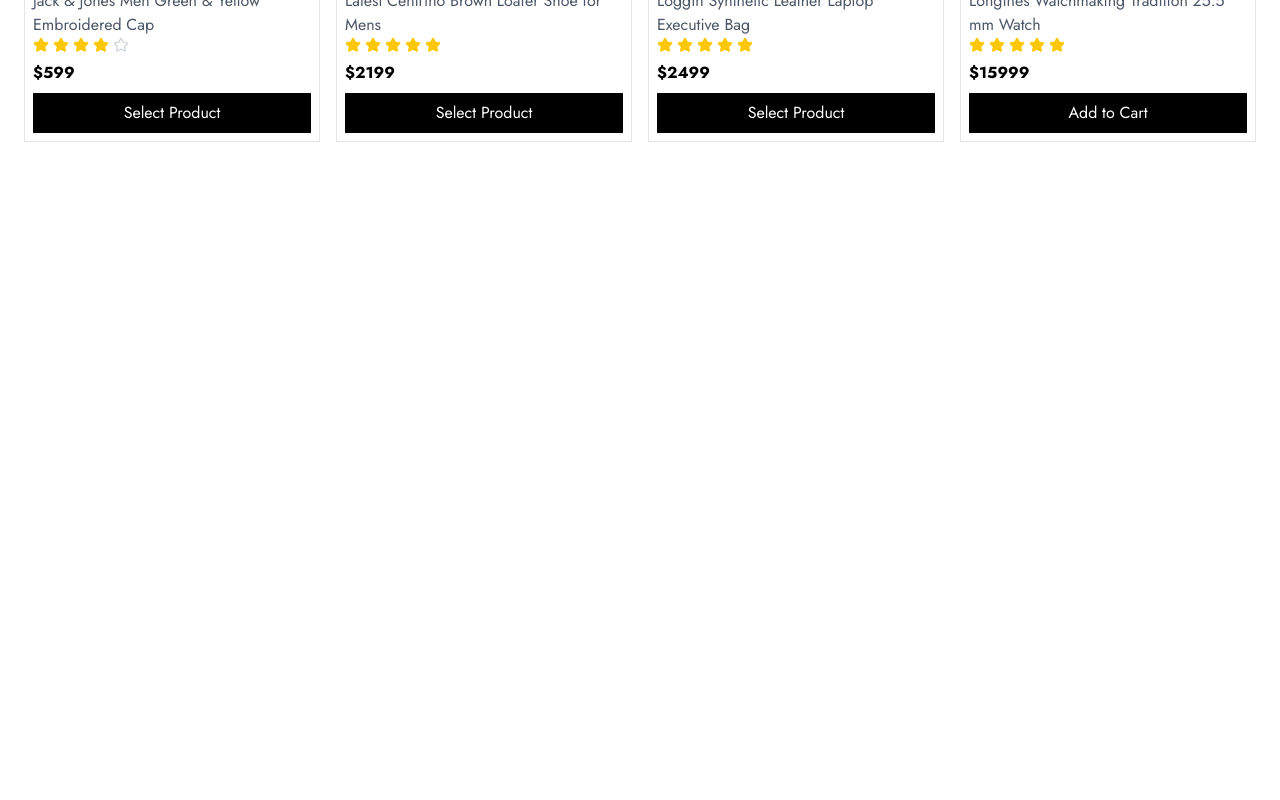
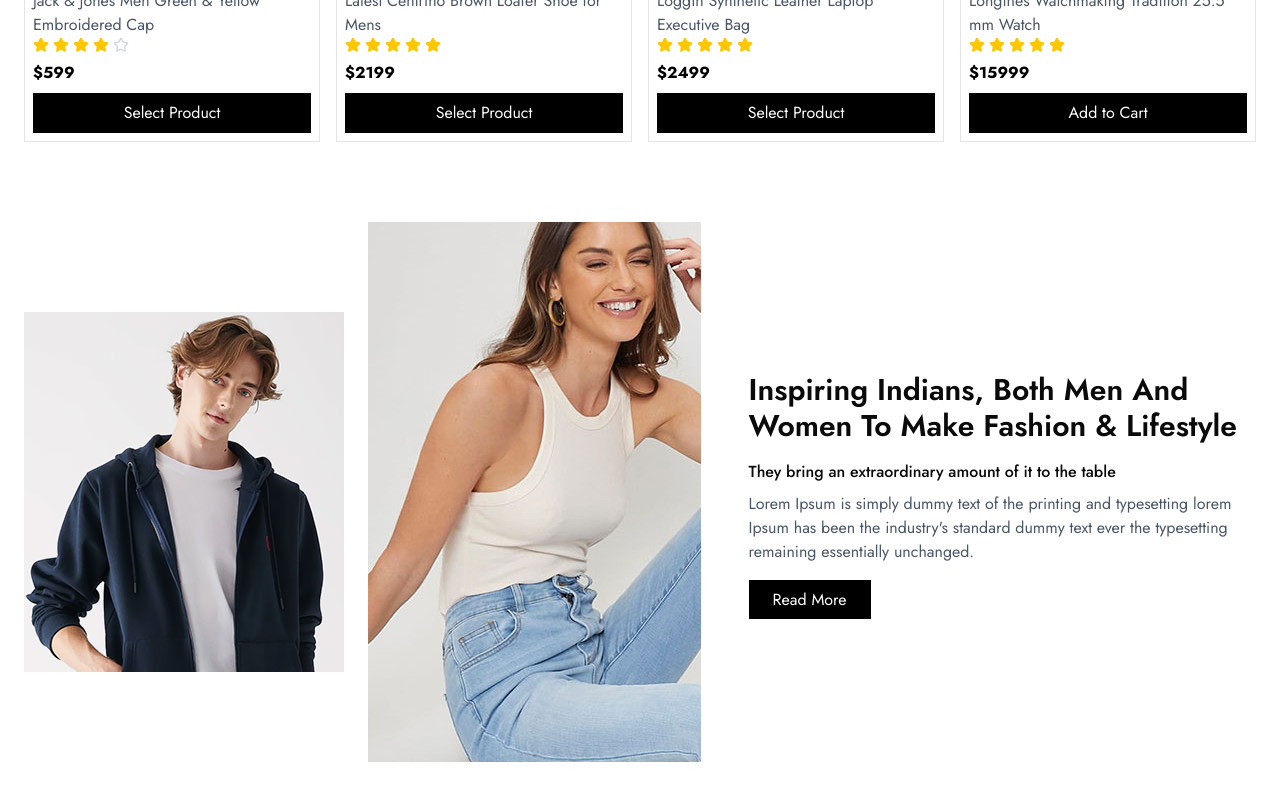
Before and after one commit to MdShahinDev/styla, a Next.js app: page / in a window 1280 px wide. Shown: the part 2752-3552 px from the top of the page. Before the commit the page ends 2974 px from the top, so only its background shows below. Built offline with nearby package versions, Linux system fonts and the light colour scheme.

Commit message:
PRomotional Section

```diff
--- a/src/app/page.tsx
+++ b/src/app/page.tsx
@@ -1,6 +1,7 @@
 import BestSellingProduct from '@/components/HomeComponent/BestSellingProduct';
 import Categories from '@/components/HomeComponent/Categories';
 import FeatureSection from '@/components/HomeComponent/FeatureSection';
+import HomePromotion from '@/components/HomeComponent/HomePromotion';
 import SectionHeading from '@/components/HomeComponent/SectionHeading';
 import HeaderSlider from '@/components/SwiperComponent/HeaderSlider';
 
@@ -13,6 +14,7 @@ export default function Home() {
       <FeatureSection/>
       <SectionHeading title='Our Best Selling Product' subtitle='Explore Our Best Selling product'/>
       <BestSellingProduct/>
+      <HomePromotion/>
     </section>
   );
 }
--- a/src/components/HomeComponent/BestSellingProduct.tsx
+++ b/src/components/HomeComponent/BestSellingProduct.tsx
@@ -7,8 +7,6 @@ import Container from '../layout/Container';
 import { StarRating } from '../customui/StarRating';
 const BestSellingProduct = () => {
   const BestSellingProduct: Product[] = products.filter((item) => item.best_selling == true);
-  console.log('Best Selling', BestSellingProduct);
-
   return (
     <div>
       <Container>
@@ -21,16 +19,16 @@ const BestSellingProduct = () => {
                   <Image src={item.images[0]} alt={item.name} className="cursor-pointer mb-4" />
                 </div>
                 <p className="bg-gray-300 w-fit px-2 py-0.5 mb-2 text-gray-600 rounded-xs">{item.category}</p>
-                <Link href={`/product/${item.slug}`} className="text-base text-gray-600 min-h-[48px]">
+                <Link href={`/product/${item.slug}`} className="text-base text-gray-600 min-h-12">
                   {item.name}
                 </Link>
                 <div className="mb-2">
                   <StarRating rating={item.review.rating} />
                 </div>
                 <p className="text-black font-bold mb-2">${item.price}</p>
-                {item.color.length === 0 && item.size.length === 0 ? <Link href="/" className="mt-auto block bg-black text-white w-full text-center py-2">
+                {item.color.length === 0 && item.size.length === 0 ? <Link href="/" className="mt-auto block bg-black text-white w-full text-center py-2 hover:bg-black/90 transition-all duration-500">
                   Add to Cart
-                </Link> :<Link href={`/product/${item.slug}`} className="mt-auto block bg-black text-white w-full text-center py-2">
+                </Link> :<Link href={`/product/${item.slug}`} className="mt-auto block  bg-black text-white w-full text-center py-2 hover:bg-black/90 transition-all duration-500">
                   Select Product
                 </Link> }
               </div>
--- /dev/null
+++ b/src/components/HomeComponent/HomePromotion.tsx
@@ -0,0 +1,37 @@
+import Image from 'next/image';
+import Container from '../layout/Container';
+import { banners } from '@/data/data';
+import Link from 'next/link';
+
+const HomePromotion = () => {
+  return (
+    <div>
+      <Container>
+        <div className="py-20">
+          <div className="flex flex-col lg:flex-row gap-12 items-center">
+            {/* IMAGE SECTION */}
+            <div className="flex flex-col lg:flex-row gap-6 xl:w-2/3 items-center overflow-hidden">
+              <Image src={banners[1]} alt="Model Banner" className="max-w-full h-auto" />
+              <Image src={banners[2]} alt="Model Banner" className=" h-auto object-fit" />
+            </div>
+
+            {/* TEXT SECTION */}
+            <div className="md:w-1/2 ">
+              <h2 className="text-3xl font-semibold mb-4">
+                Inspiring Indians, Both Men And Women To Make Fashion & Lifestyle
+              </h2>
+              <p className="font-medium mb-2">They bring an extraordinary amount of it to the table</p>
+              <p className="text-gray-600 mb-6">
+                Lorem Ipsum is simply dummy text of the printing and typesetting lorem Ipsum has been the
+                industry&apos;s standard dummy text ever the typesetting remaining essentially unchanged.
+              </p>
+              <Link href={"#"} className='bg-black text-white px-6 py-2 hover:bg-black/90 transition-all duration-500'>Read More</Link>
+            </div>
+          </div>
+        </div>
+      </Container>
+    </div>
+  );
+};
+
+export default HomePromotion;
```
